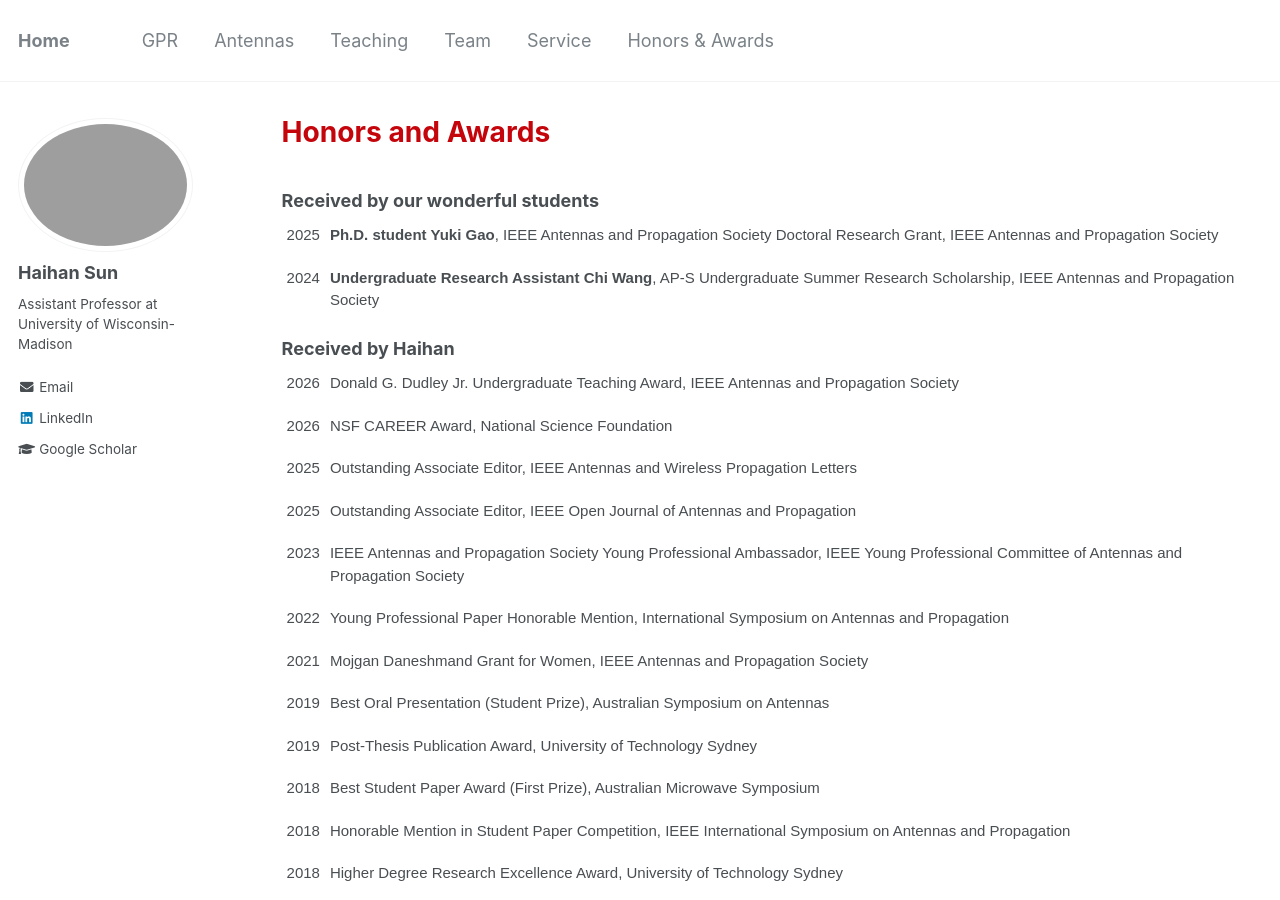
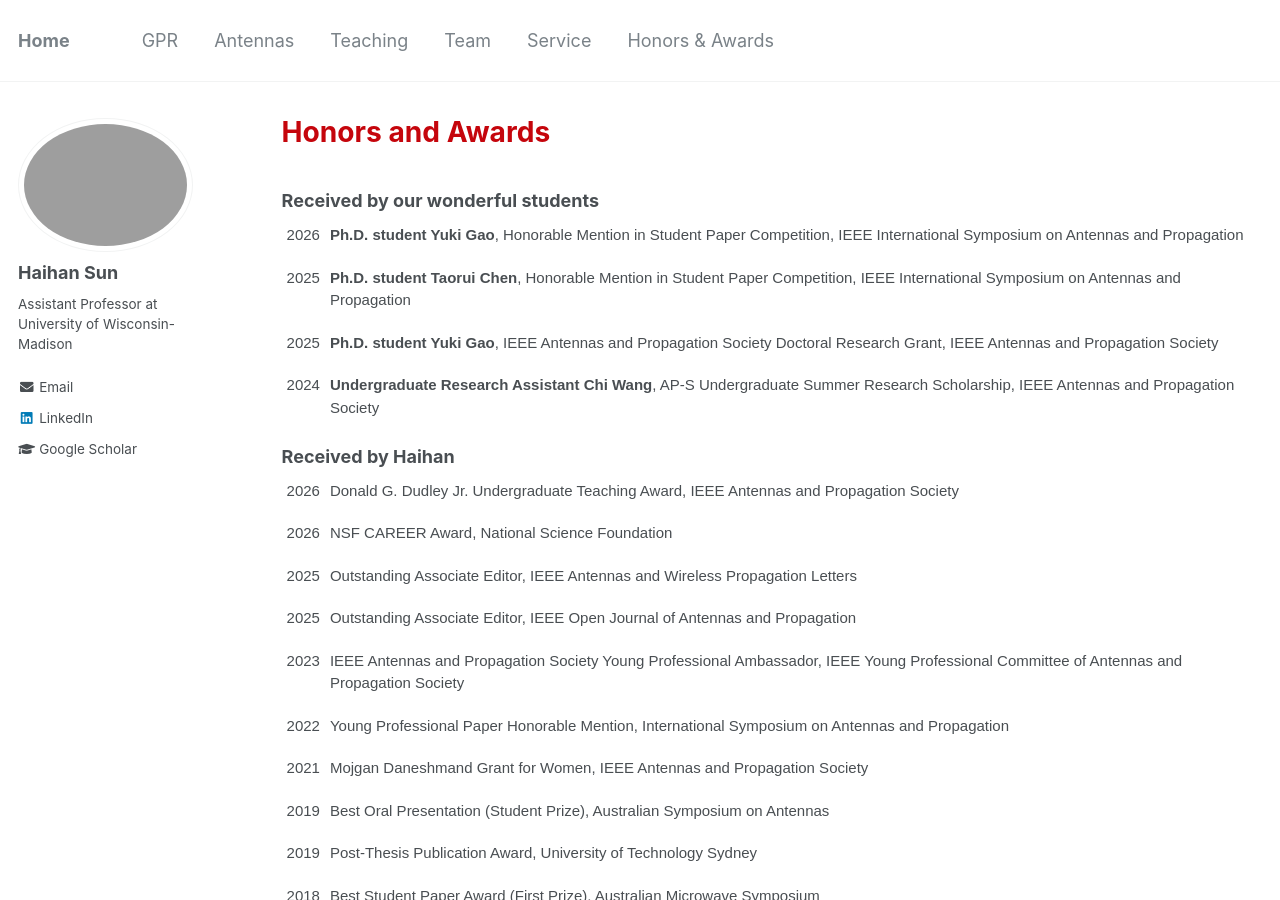
Before and after one commit to Haihan-Sun/Haihan-Sun.github.io, a Jekyll site: the page built from _pages/awards.html, in a window 1280 px wide and 900 px high. Built offline with Jekyll 4.4.1, drawn with Linux system fonts in a browser that asks for light colours.

Commit message:
Update awards.html

```diff
--- a/_pages/awards.html
+++ b/_pages/awards.html
@@ -21,11 +21,25 @@ author_profile: true
 
 
 <tbody>
+
+      <tr>
+    <td class="tg-ko0z">2026</td>
+    <td class="tg-ko0z"> <b>Ph.D. student Yuki Gao</b>, Honorable Mention in Student Paper Competition, IEEE International Symposium on Antennas and Propagation <br>
+    </td>
+      </tr>
+
+      <tr>
+    <td class="tg-ko0z">2025</td>
+    <td class="tg-ko0z"> <b>Ph.D. student Taorui Chen</b>, Honorable Mention in Student Paper Competition, IEEE International Symposium on Antennas and Propagation <br>
+    </td>
+    </tr>
+
     <tr>
     <td class="tg-ko0z">2025</td>
     <td class="tg-ko0z"> <b>Ph.D. student Yuki Gao</b>, IEEE Antennas and Propagation Society Doctoral Research Grant, IEEE Antennas and Propagation Society <br>
 </td>
     </tr>
+
     <tr>
     <td class="tg-ko0z">2024</td>
     <td class="tg-ko0z"> <b>Undergraduate Research Assistant Chi Wang</b>, AP-S Undergraduate Summer Research Scholarship, IEEE Antennas and Propagation Society <br>
```
